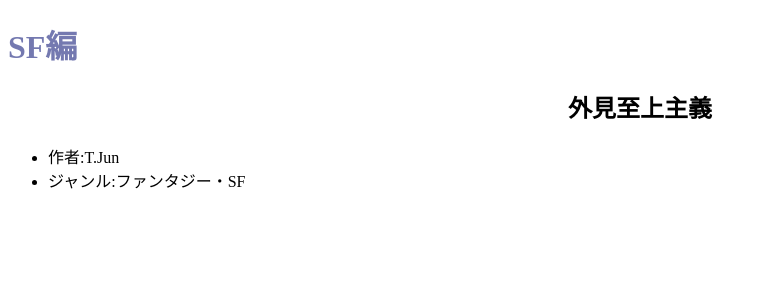
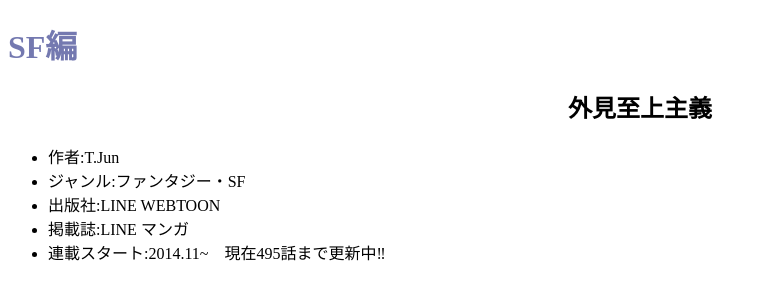
Before and after one commit to s1f10240182/team-project-12, a plain HTML site: page sf.html in a window 1280 px wide. Shown: the whole page, without its empty margins (0-766 px from the left). Drawn offline with Linux system fonts and the light colour scheme.

Commit message:
Update sf.html

```diff
--- a/sf.html
+++ b/sf.html
@@ -17,7 +17,11 @@
     <ul>
         <li>作者:T.Jun</li>
         <li>ジャンル:ファンタジー・SF</li>
+        <li>出版社:LINE WEBTOON</li>
+        <li>掲載誌:LINE マンガ</li>
+        <li>連載スタート:2014.11~　現在495話まで更新中‼</li>
     </ul>
+
 
     </p>
 </body>
```
